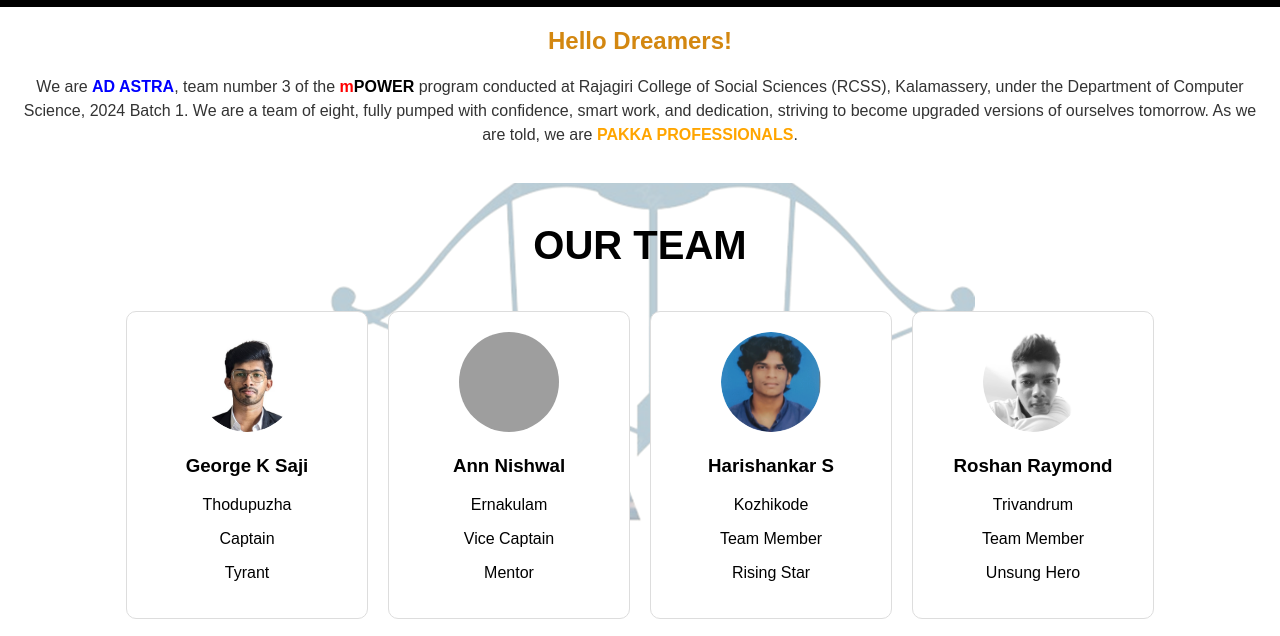
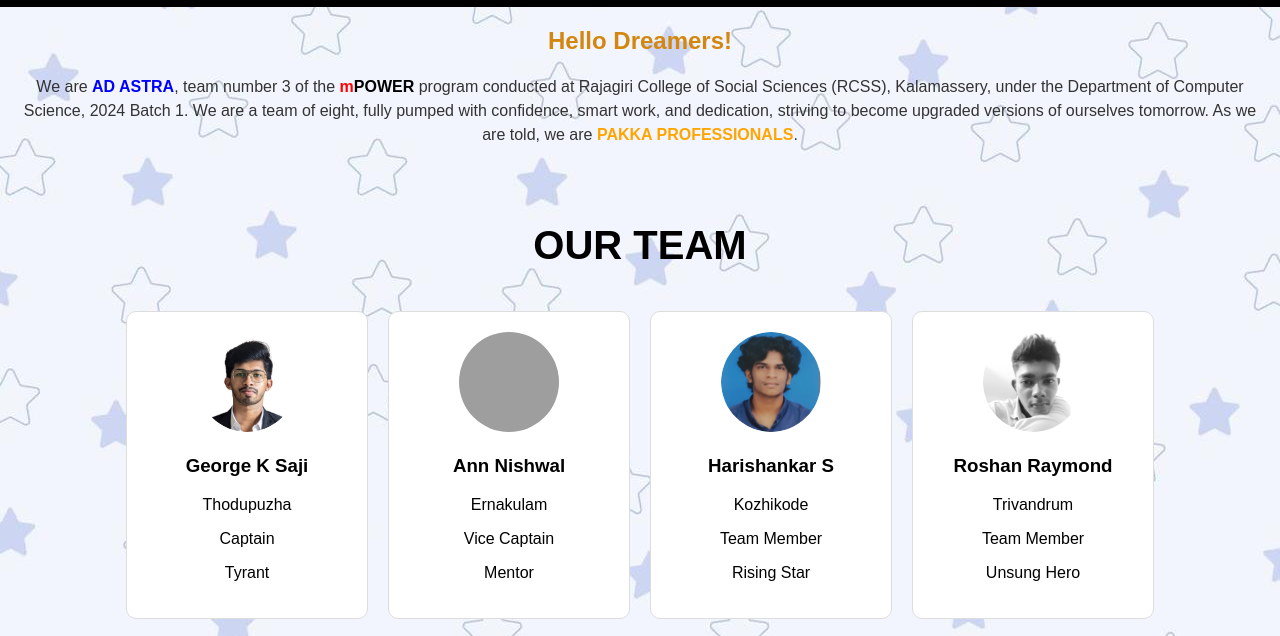
Before and after one commit to georgeksaji/ad_astra_rcss, a plain HTML site: page index.html in a window 1280 px wide. Shown: the part 133-769 px from the top of the page. Drawn offline with Linux system fonts and the light colour scheme; grey boxes are pictures that could not be loaded; a web font is replaced by a local one.

Commit message:
Update index4.html

```diff
--- a/index.html
+++ b/index.html
@@ -15,7 +15,7 @@
             font-family: Arial, sans-serif;
             margin: 0;
             padding: 0;
-            background-image: url("back1.png");
+            background-image: url("star2.jpg");
 
         }
         .fustat-font {
@@ -55,7 +55,6 @@
         .welcome {
             padding: 20px;
             text-align: center;
-            background-color: #fff;
             margin-bottom: 20px;
         }
         .welcome h2 {
```
